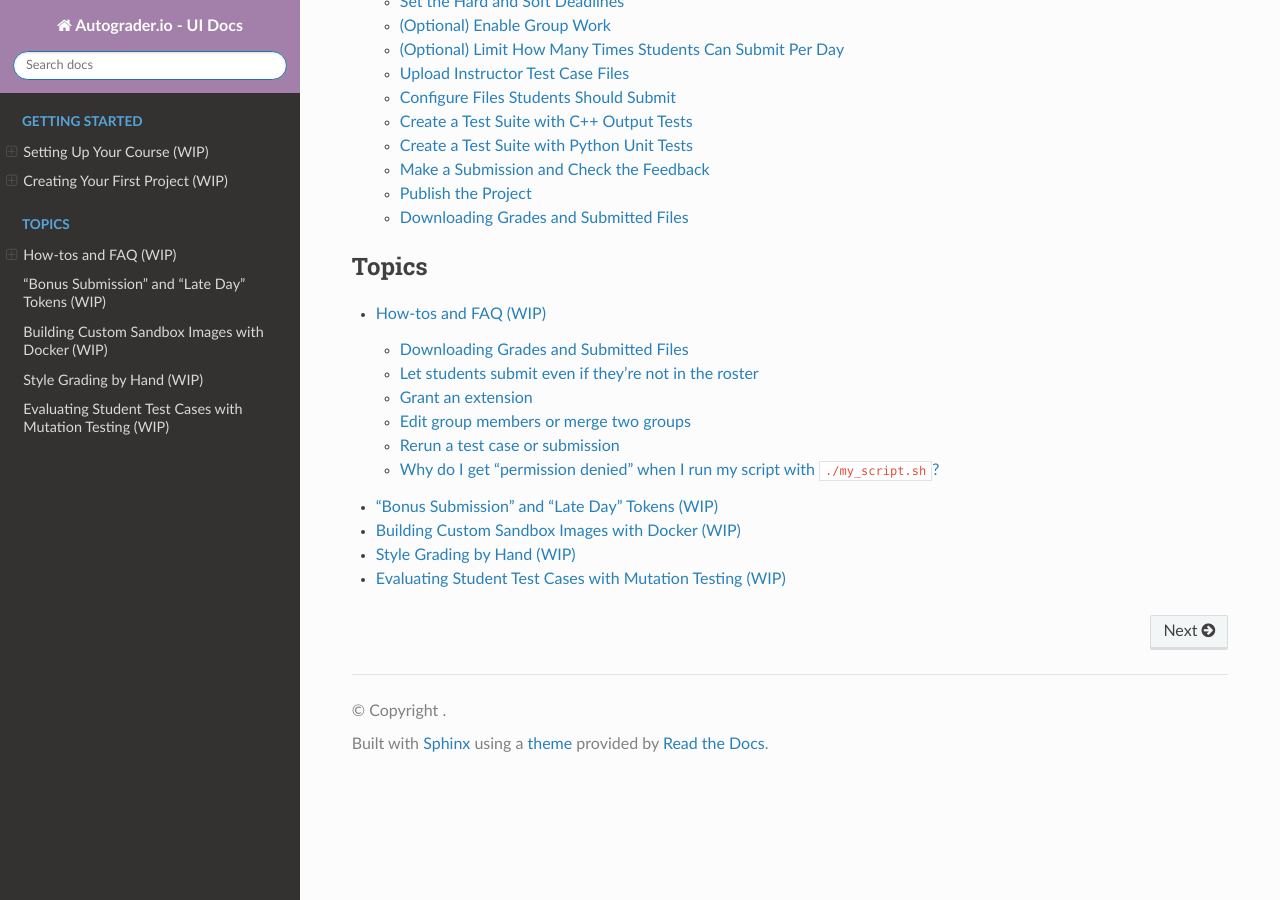
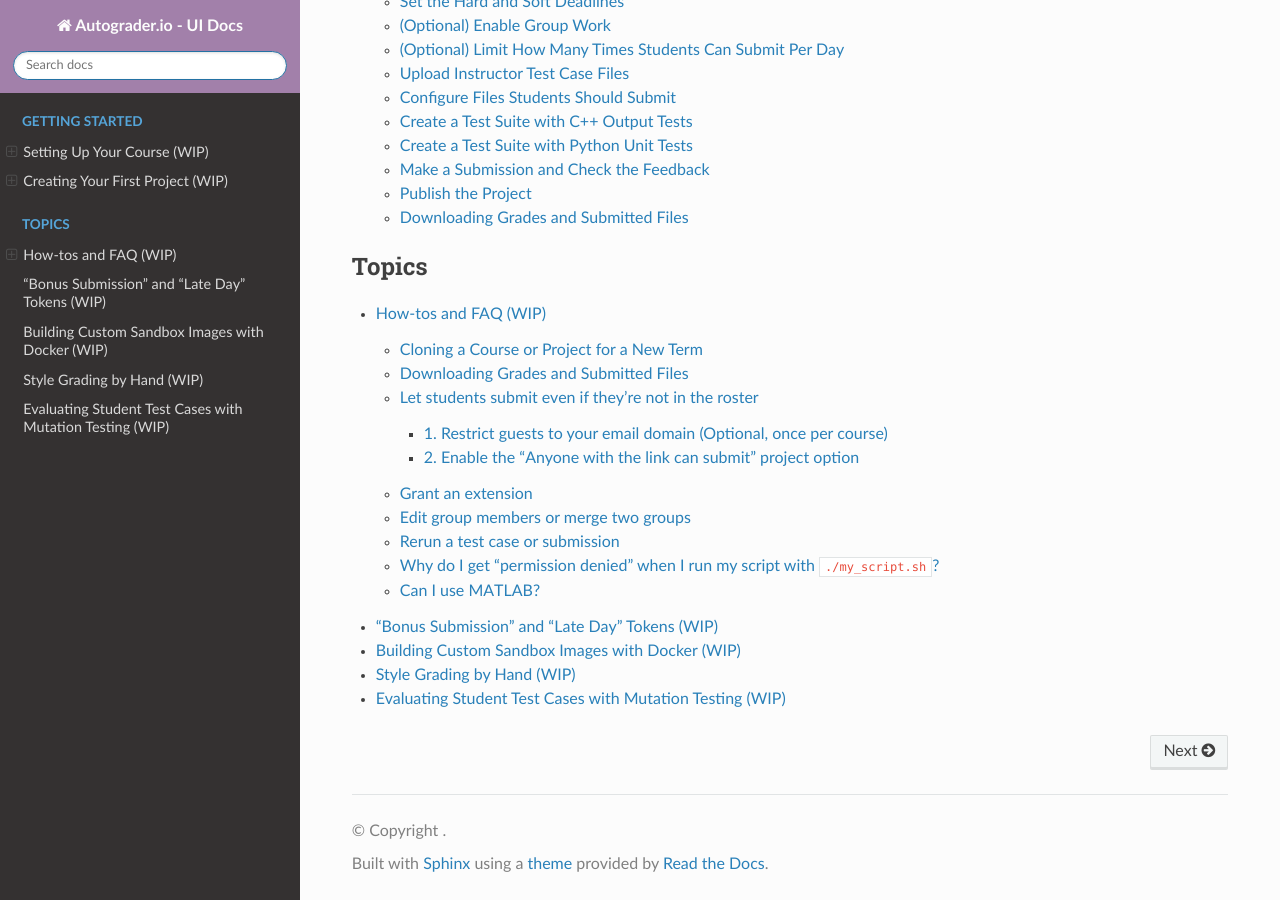
Before and after one commit to eecs-autograder/autograder.io, a Sphinx documentation site: the page built from docs/index.rst, in a window 1280 px wide and 900 px high, scrolled down 769 px. Built offline with Sphinx 7.4.7 and the Read the Docs theme 2.0.0, drawn with Linux system fonts in a browser that asks for light colours; some of the changed lines change nothing that is shown.

Commit message:
Added 'anyone with the link can submit' instructions to how-to guide.

```diff
--- a/docs/how_tos.rst
+++ b/docs/how_tos.rst
@@ -1,11 +1,43 @@
 How-tos and FAQ (WIP)
 =====================
+
+Cloning a Course or Project for a New Term
+------------------------------------------
 
 Downloading Grades and Submitted Files
 --------------------------------------
 
 Let students submit even if they're not in the roster
 -----------------------------------------------------
+By default, students must be explicitly listed in the student roster in order
+to submit and form groups. There are two quick steps to changing this behavior:
+
+1. Restrict guests to your email domain (Optional, once per course)
+^^^^^^^^^^^^^^^^^^^^^^^^^^^^^^^^^^^^^^^^^^^^^^^^^^^^^^^^^^^^^^^^^^^
+Guests are users who are allowed to submit an assignment but are not in the
+roster for the course. If your institution has a specific email domain
+(e.g. `@umich.edu`) we recommend setting the "Guest usernames must end with"
+field to that email domain.
+
+First, navigate to the admin page for your course.
+
+.. image:: ../pics/landing_page_gear.png
+
+Then set the "Guest usernames must end with" field to your institution's email
+domain.
+
+.. image:: ../pics/allowed_guest_domain.png
+
+2. Enable the "Anyone with the link can submit" project option
+^^^^^^^^^^^^^^^^^^^^^^^^^^^^^^^^^^^^^^^^^^^^^^^^^^^^^^^^^^^^^^
+Navigate to the admin page for your project by clicking the gear icon next to
+the project name.
+
+.. image:: ../pics/course_admin_projects_gear.png
+
+Then, select the "Anyone with the link can submit" option.
+
+.. image:: ../pics/anyone_with_link_can_submit.png
 
 Grant an extension
 ------------------
@@ -18,3 +50,6 @@
 
 Why do I get "permission denied" when I run my script with ``./my_script.sh``?
 ------------------------------------------------------------------------------
+
+Can I use MATLAB?
+-----------------
```
